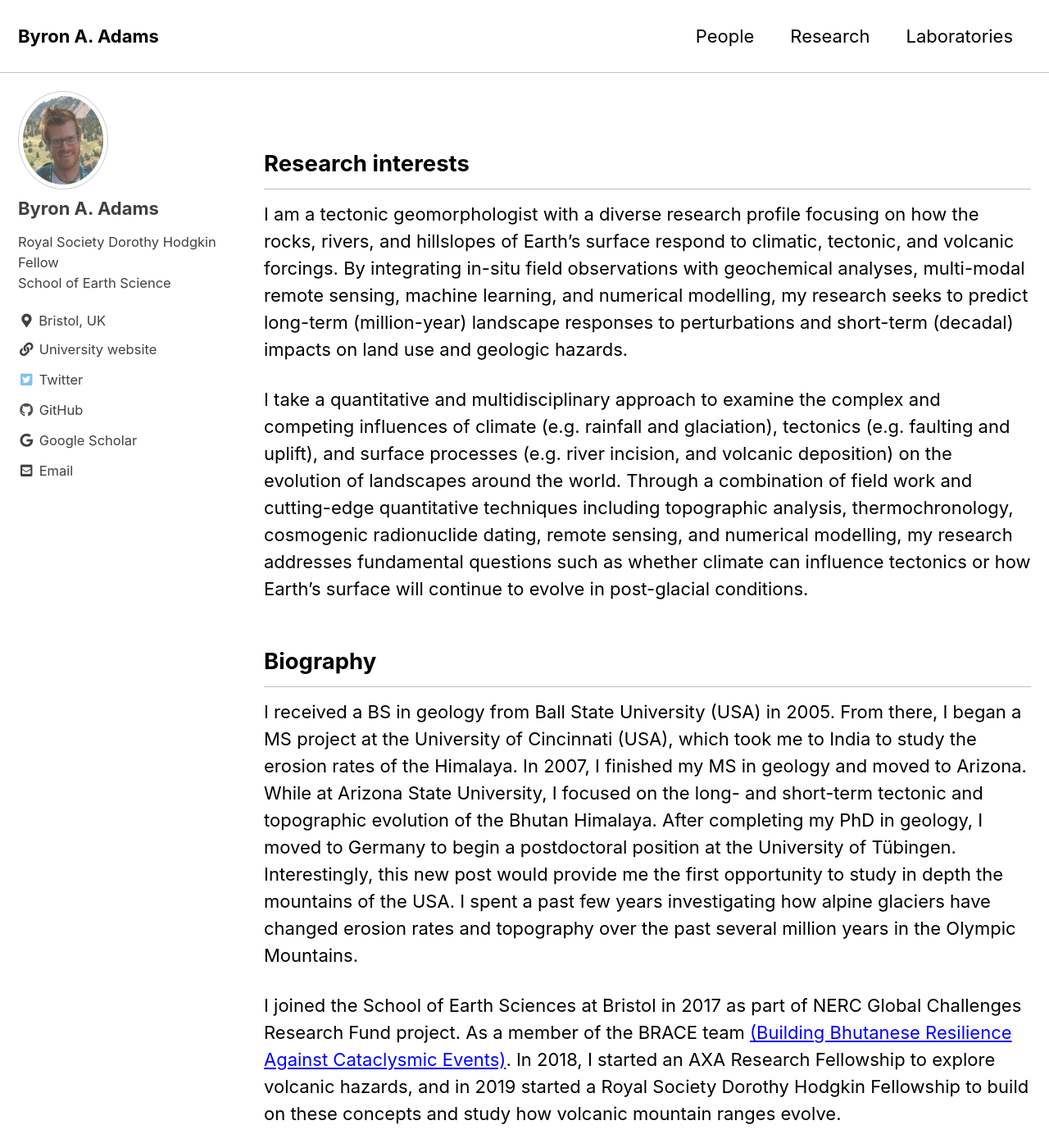
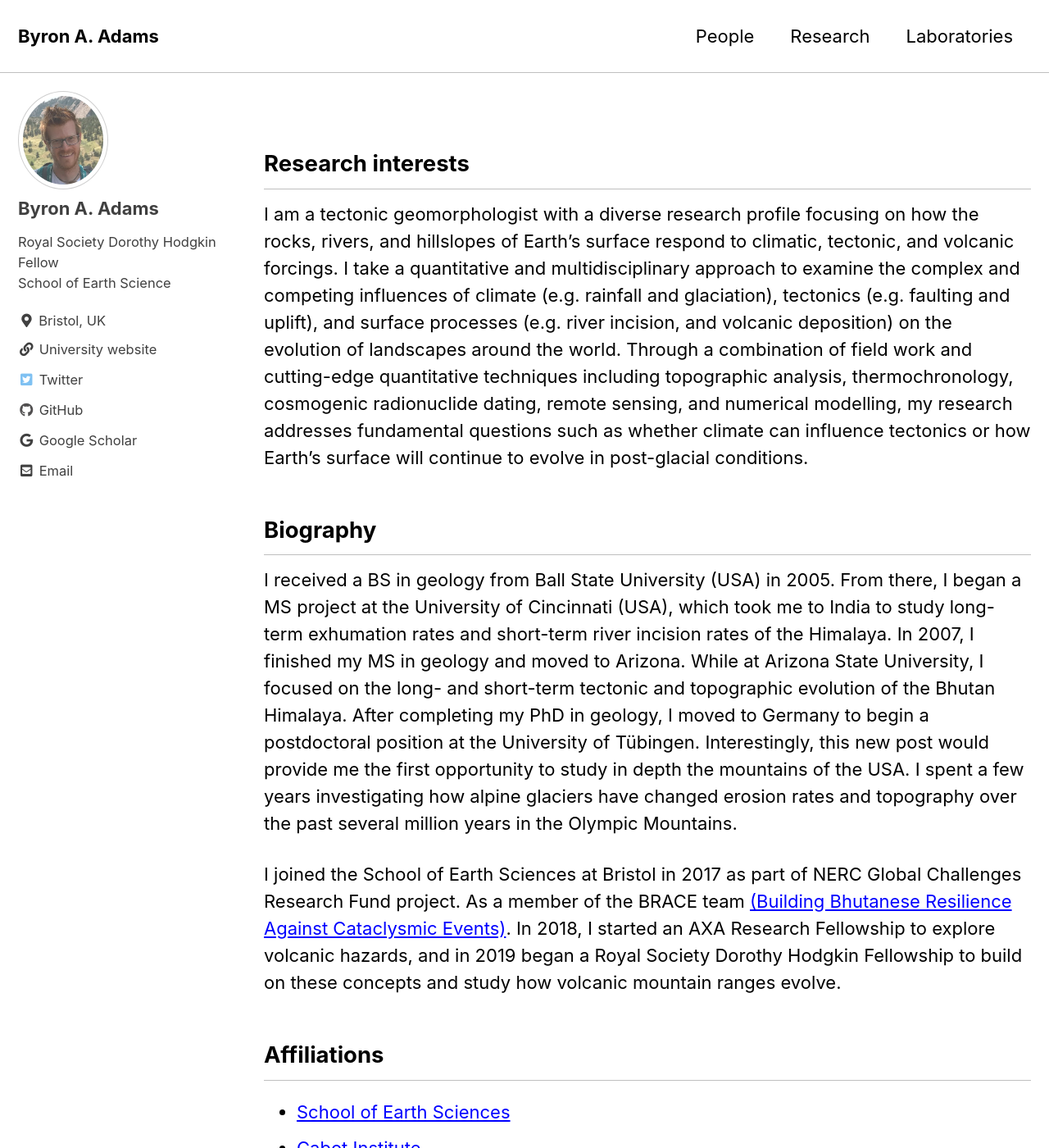
Before and after one commit to baadams/baadams.github.io, a Jekyll site: the page built from _pages/people/badams.md, in a window 1280 px wide and 1400 px high. Shown: the whole window at 82% size. Built offline with Jekyll 4.4.1, drawn with Linux system fonts in a browser that asks for light colours; cached includes are drawn as plain includes.

Commit message:
Update badams.md

```diff
--- a/_pages/people/badams.md
+++ b/_pages/people/badams.md
@@ -18,15 +18,13 @@
 
 ## Research interests
 
-I am a tectonic geomorphologist with a diverse research profile focusing on how the rocks, rivers, and hillslopes of Earth’s surface respond to climatic, tectonic, and volcanic forcings. By integrating in-situ field observations with geochemical analyses, multi-modal remote sensing, machine learning, and numerical modelling, my research seeks to predict long-term (million-year) landscape responses to perturbations and short-term (decadal) impacts on land use and geologic hazards.
-
-I take a quantitative and multidisciplinary approach to examine the complex and competing influences of climate (e.g. rainfall and glaciation), tectonics (e.g. faulting and uplift), and surface processes (e.g. river incision, and volcanic deposition) on the evolution of landscapes around the world. Through a combination of field work and cutting-edge quantitative techniques including topographic analysis, thermochronology, cosmogenic radionuclide dating, remote sensing, and numerical modelling, my research addresses fundamental questions such as whether climate can influence tectonics or how Earth’s surface will continue to evolve in post-glacial conditions.
+I am a tectonic geomorphologist with a diverse research profile focusing on how the rocks, rivers, and hillslopes of Earth’s surface respond to climatic, tectonic, and volcanic forcings. I take a quantitative and multidisciplinary approach to examine the complex and competing influences of climate (e.g. rainfall and glaciation), tectonics (e.g. faulting and uplift), and surface processes (e.g. river incision, and volcanic deposition) on the evolution of landscapes around the world. Through a combination of field work and cutting-edge quantitative techniques including topographic analysis, thermochronology, cosmogenic radionuclide dating, remote sensing, and numerical modelling, my research addresses fundamental questions such as whether climate can influence tectonics or how Earth’s surface will continue to evolve in post-glacial conditions.
 
 ## Biography
 
-I received a BS in geology from Ball State University (USA) in 2005. From there, I began a MS project at the University of Cincinnati (USA), which took me to India to study the erosion rates of the Himalaya. In 2007, I finished my MS in geology and moved to Arizona. While at Arizona State University, I focused on the long- and short-term tectonic and topographic evolution of the Bhutan Himalaya. After completing my PhD in geology, I moved to Germany to begin a postdoctoral position at the University of Tübingen. Interestingly, this new post would provide me the first opportunity to study in depth the mountains of the USA. I  spent a past few years investigating how alpine glaciers have changed erosion rates and topography over the past several million years in the Olympic Mountains.
+I received a BS in geology from Ball State University (USA) in 2005. From there, I began a MS project at the University of Cincinnati (USA), which took me to India to study long-term exhumation rates and short-term river incision rates of the Himalaya. In 2007, I finished my MS in geology and moved to Arizona. While at Arizona State University, I focused on the long- and short-term tectonic and topographic evolution of the Bhutan Himalaya. After completing my PhD in geology, I moved to Germany to begin a postdoctoral position at the University of Tübingen. Interestingly, this new post would provide me the first opportunity to study in depth the mountains of the USA. I  spent a few years investigating how alpine glaciers have changed erosion rates and topography over the past several million years in the Olympic Mountains.
 
-I joined the School of Earth Sciences at Bristol in 2017 as part of NERC Global Challenges Research Fund project. As a member of the BRACE team [(Building Bhutanese Resilience Against Cataclysmic Events)](http://www.bracebhutan.org/). In 2018, I started an AXA Research Fellowship to explore volcanic hazards, and in 2019 started a Royal Society Dorothy Hodgkin Fellowship to build on these concepts and study how volcanic mountain ranges evolve.
+I joined the School of Earth Sciences at Bristol in 2017 as part of NERC Global Challenges Research Fund project. As a member of the BRACE team [(Building Bhutanese Resilience Against Cataclysmic Events)](http://www.bracebhutan.org/). In 2018, I started an AXA Research Fellowship to explore volcanic hazards, and in 2019 began a Royal Society Dorothy Hodgkin Fellowship to build on these concepts and study how volcanic mountain ranges evolve.
 
 ## Affiliations
 
```
